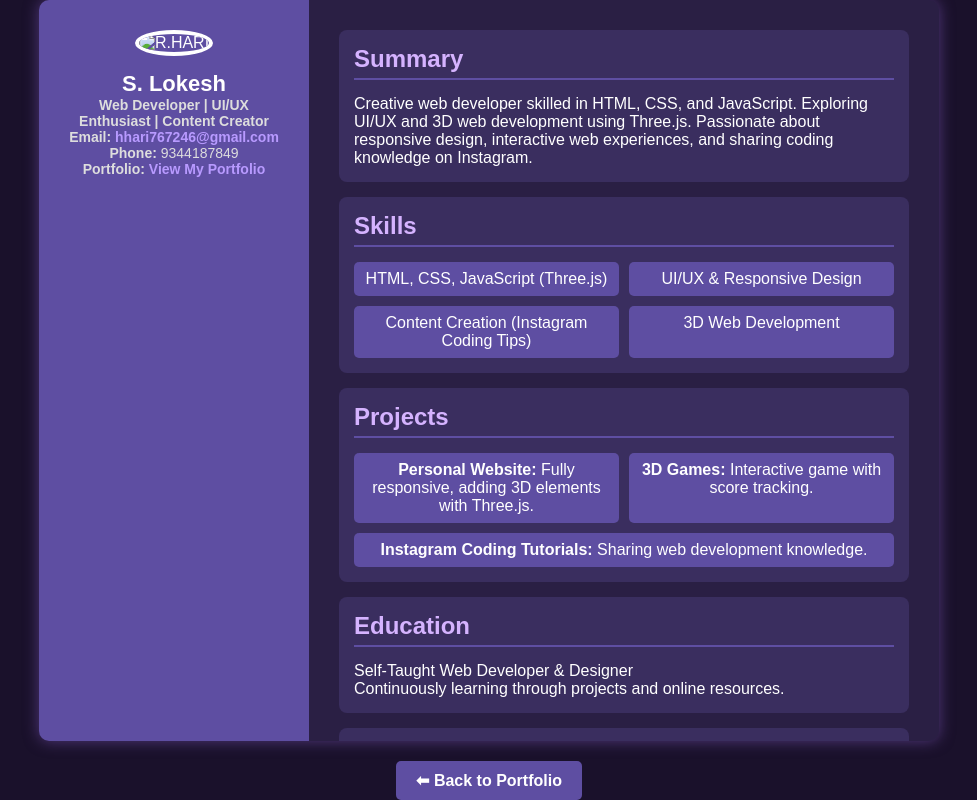
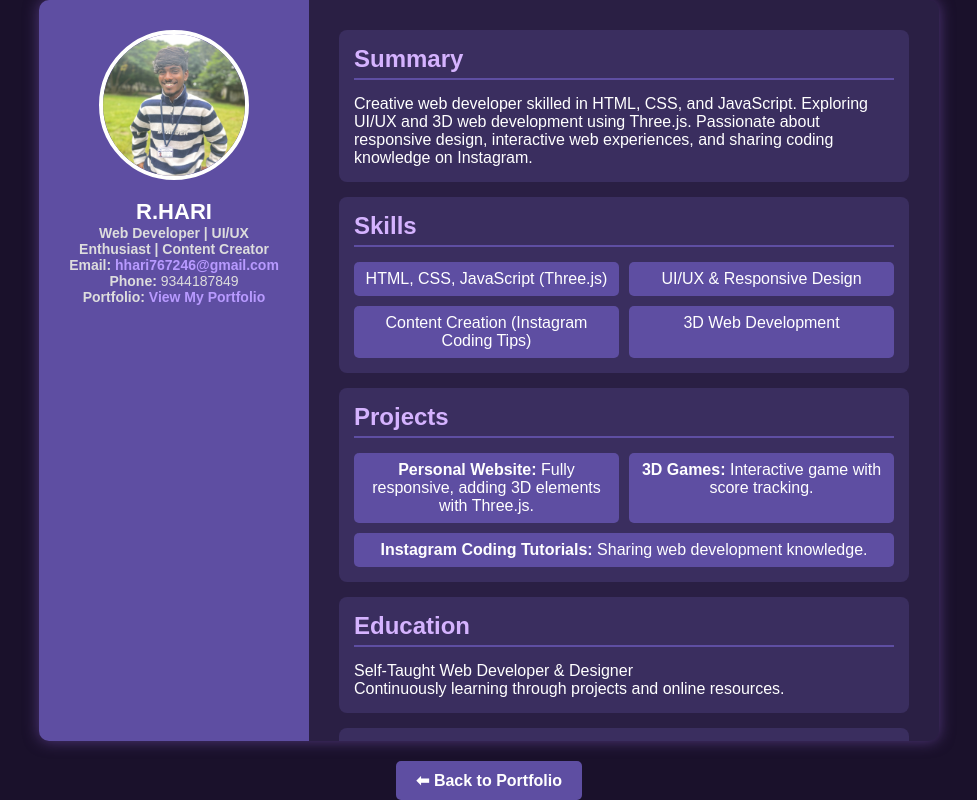
Before and after one commit to loki886/HARI-PORTFOLIO, a plain HTML site: page resume.html in a window 1280 px wide. Shown: the whole page, without its empty margins (151-1128 px from the left). Drawn offline with Linux system fonts and the light colour scheme; files whose address does not match are found by name.

Commit message:
Update resume.html

```diff
--- a/resume.html
+++ b/resume.html
@@ -148,8 +148,8 @@
     <div class="resume">
         <!-- Sidebar with Photo -->
         <div class="sidebar">
-            <img src="C:\Users\ADMIN\Downloads\hari.jpeg" alt="R.HARI">
-            <h1>S. Lokesh</h1>
+            <img src="C:\Users\ADMIN\Downloads\hari.jpg" alt="R.HARI">
+            <h1>R.HARI</h1>
             <p><strong>Web Developer | UI/UX Enthusiast | Content Creator</strong></p>
             <p><strong>Email:</strong> <a href="mailto:hhari767246@gmail.com">hhari767246@gmail.com</a></p>
             <p><strong>Phone:</strong> 9344187849</p>
```
